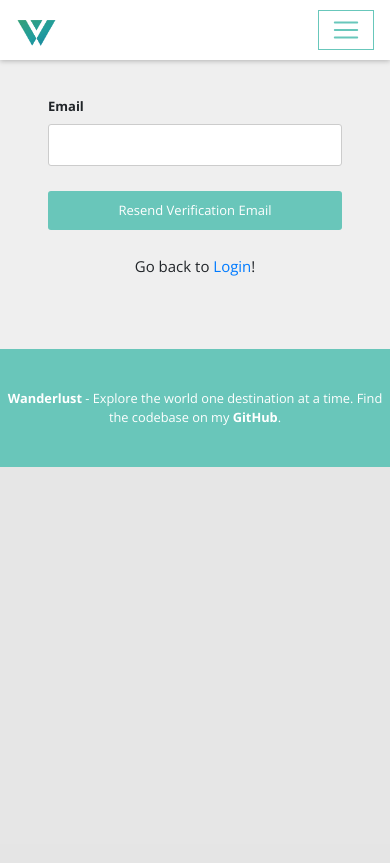
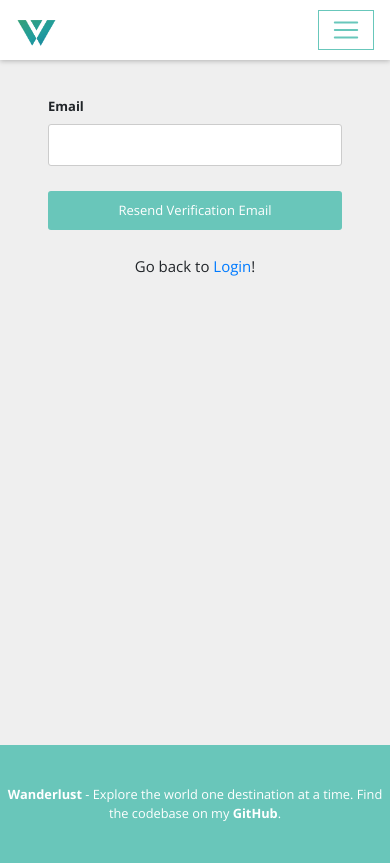
Before and after one commit to georgescutelnicu/Wanderlust, a Flask app: page /resend-verification in a window 390 px wide. Before the commit the page ends 467 px from the top, so only its background shows below. Run offline with Flask 3, Linux system fonts and the light colour scheme; some libraries are stand-ins or nearby versions.

Commit message:
Fix footer positioning on short content pages

```diff
--- a/static/css/style.css
+++ b/static/css/style.css
@@ -1035,3 +1035,13 @@ input[type="submit"]:hover {
     text-decoration: none;
     font-weight: bold;
 }
+
+.short-content {
+  min-height: calc(100vh - 99px - 119px) !important;
+}
+
+@media (max-width: 991px) {
+  .short-content {
+    min-height: calc(100vh - 99px) !important;
+  }
+}
--- a/templates/login.html
+++ b/templates/login.html
@@ -1,6 +1,6 @@
 {% include "header.html" %}
 
-<section class="p-5 tm-container-outer tm-bg-gray">
+<section class="p-5 tm-container-outer tm-bg-gray short-content">
     <div class="container">
         <div class="row">
 
--- a/templates/resend_verification.html
+++ b/templates/resend_verification.html
@@ -1,6 +1,6 @@
 {% include "header.html" %}
 
-<section class="p-5 tm-container-outer tm-bg-gray">
+<section class="p-5 tm-container-outer tm-bg-gray short-content">
     <div class="container">
         <div class="row">
 
```
